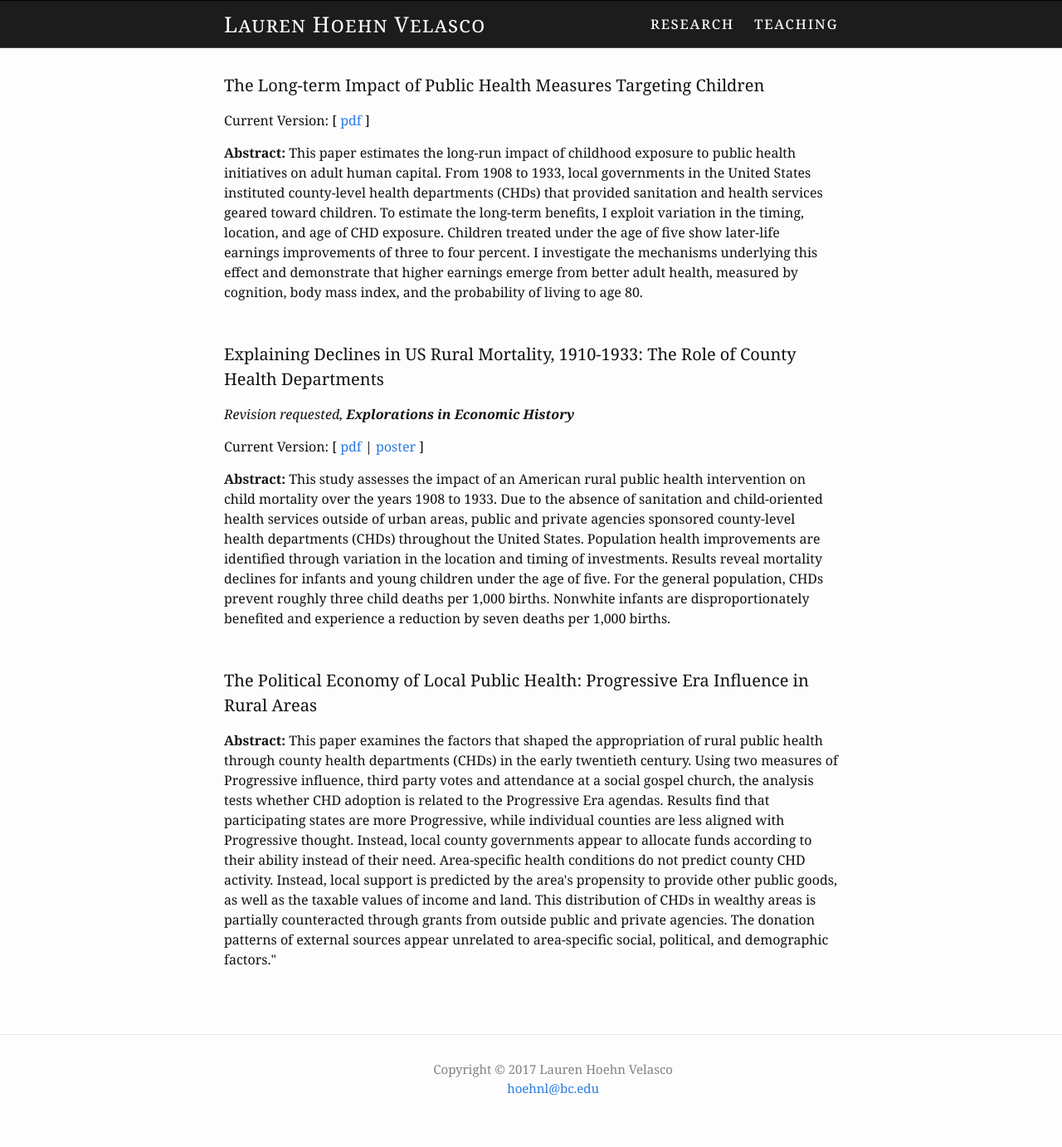
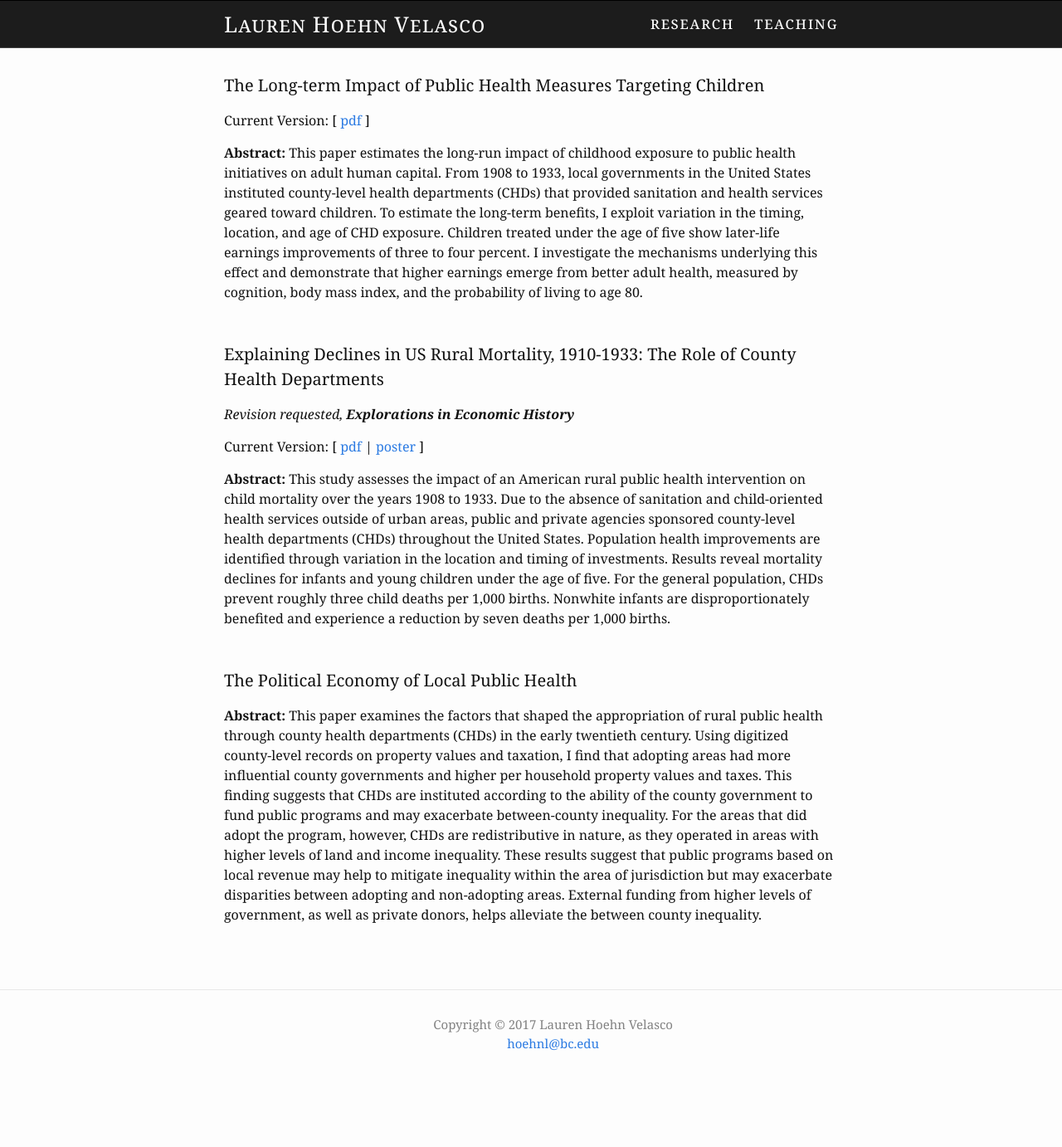
Before and after one commit to germsvel/lhv, a Jekyll site: the page built from research.html, in a window 1280 px wide. Shown: the whole page at 83% size. Built offline with Jekyll 4.4.1, drawn with Linux system fonts in a browser that asks for light colours; after the commit the page ends 1328 px from its top, so only the background shows below that.

Commit message:
Update political economy paper title and abstract

```diff
--- a/research.html
+++ b/research.html
@@ -64,24 +64,23 @@ permalink: /research/
 </div>
 
 <div class="research-paper">
-  <h4 class="research-title">The Political Economy of Local Public Health:
-  Progressive Era Influence in Rural Areas</h4>
+  <h4 class="research-title">The Political Economy of Local Public Health</h4>
 
   <p class="abstract">
     <strong>Abstract:</strong> This paper examines the factors that shaped the
     appropriation of rural public health through county health departments
-    (CHDs) in the early twentieth century. Using two measures of Progressive
-    influence, third party votes and attendance at a social gospel church, the
-    analysis tests whether CHD adoption is related to the Progressive Era
-    agendas. Results find that participating states are more Progressive, while
-    individual counties are less aligned with Progressive thought. Instead,
-    local county governments appear to allocate funds according to their ability
-    instead of their need. Area-specific health conditions do not predict county
-    CHD activity. Instead, local support is predicted by the area's propensity
-    to provide other public goods, as well as the taxable values of income and
-    land.  This distribution of CHDs in wealthy areas is partially counteracted
-    through grants from outside public and private agencies. The donation
-    patterns of external sources appear unrelated to area-specific social,
-    political, and demographic factors."
+    (CHDs) in the early twentieth century. Using digitized county-level
+    records on property values and taxation, I find that adopting areas had more
+    influential county governments and higher per household property values and
+    taxes. This finding suggests that CHDs are instituted according to the
+    ability of the county government to fund public programs and may exacerbate
+    between-county inequality. For the areas that did adopt the program,
+    however, CHDs are redistributive in nature, as they operated in areas with
+    higher levels of land and income inequality. These results suggest that
+    public programs based on local revenue may help to mitigate inequality
+    within the area of jurisdiction but may exacerbate disparities between
+    adopting and non-adopting areas. External funding from higher levels of
+    government, as well as private donors, helps alleviate the between county
+    inequality.
   </p>
 </div>
```
